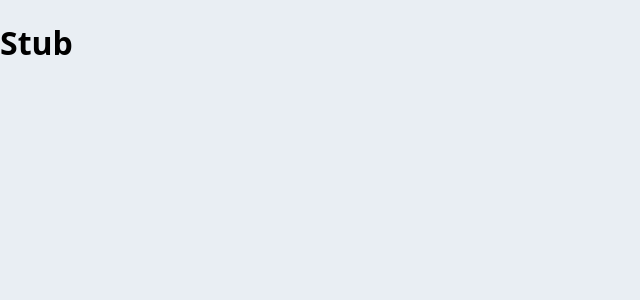
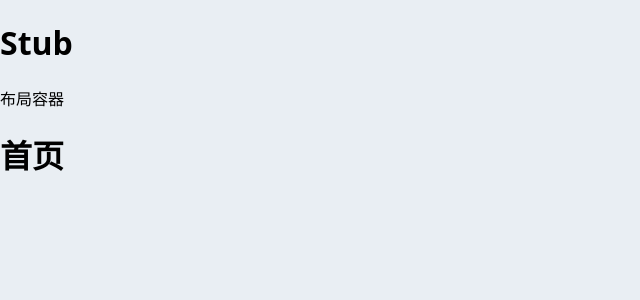
Before and after one commit to Ba5sx1a0sen1/edu-boss-fed, a Vue app: page /#/ in a window 1280 px wide. Shown: the top 300 px of the page, without its empty margins (0-640 px from the left). Built offline with nearby package versions, Linux system fonts and the light colour scheme.

Commit message:
提交布局容器与404页面

```diff
--- /dev/null
+++ b/src/layout/index.vue
@@ -0,0 +1,18 @@
+<template>
+  <div>
+    布局容器
+    <!-- 子组件出口 -->
+    <router-view></router-view>
+  </div>
+</template>
+
+<script lang="ts">
+import Vue from 'vue'
+export default Vue.extend({
+  name: 'Layout'
+})
+</script>
+
+<style lang="scss" scoped>
+
+</style>
--- a/src/router/index.ts
+++ b/src/router/index.ts
@@ -1,5 +1,7 @@
 import Vue from 'vue'
 import VueRouter, { RouteConfig } from 'vue-router'
+
+import Layout from '@/layout/index.vue'
 
 Vue.use(VueRouter)
 
@@ -8,6 +10,15 @@ const routes: Array<RouteConfig> = [
     path: '/login',
     name: 'login',
     component: () => import(/* webpackChunkName: 'login' */ '@/views/login/index.vue')
+  },
+  {
+    path: '/',
+    component: Layout,
+    children: [
+      {
+        path: '', // 为空为默认子路由
+        name: 'home',
+        component: () => import(/* webpackChunkName: 'home' */ '@/views/home/index.vue')
       },
       {
         path: '/role',
@@ -45,6 +56,13 @@ const routes: Array<RouteConfig> = [
         component: () => import(/* webpackChunkName: 'advert-space' */ '@/views/advert-space/index.vue')
       }
     ]
+  },
+  {
+    path: '*',
+    name: '404',
+    component: () => import(/* webpackChunkName: '404' */ '@/views/error-page/index.vue')
+  }
+]
 
 const router = new VueRouter({
   routes
--- /dev/null
+++ b/src/views/error-page/index.vue
@@ -0,0 +1,15 @@
+<template>
+  <h1>404 Not Found</h1>
+</template>
+
+<script lang="ts">
+import Vue from 'vue'
+
+export default Vue.extend({
+  name: '404 Page'
+})
+</script>
+
+<style lang="scss" scoped>
+
+</style>
--- /dev/null
+++ b/src/views/home/index.vue
@@ -0,0 +1,15 @@
+<template>
+  <h1>首页</h1>
+</template>
+
+<script lang="ts">
+import Vue from 'vue'
+
+export default Vue.extend({
+  name: 'HomePage'
+})
+</script>
+
+<style lang="scss" scoped>
+
+</style>
```
Lines whose indentation alone changed are shown as unchanged.
